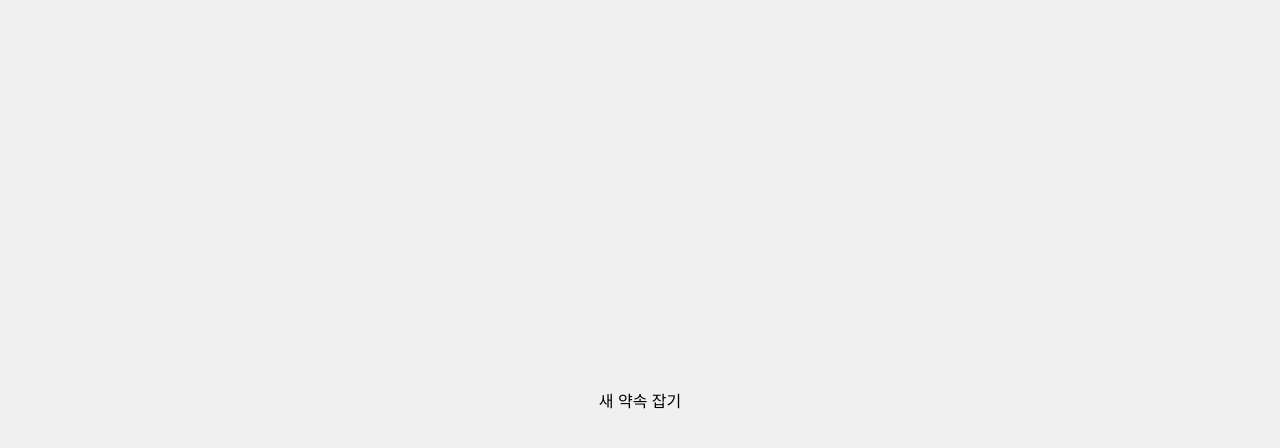
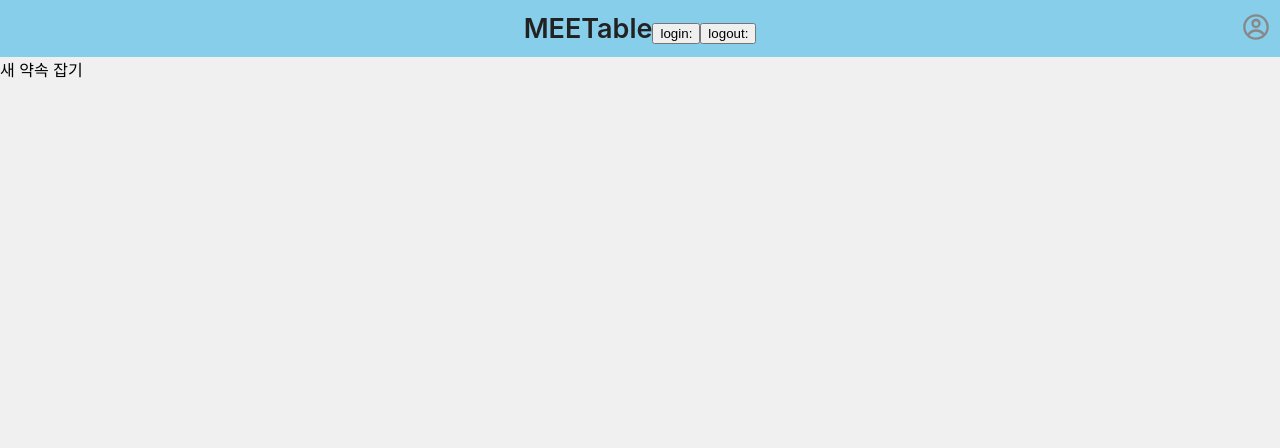
Before and after one commit to MEETable-dev/meetable-frontend, a React (Create React App) app: page / in a window 1280 px wide. Shown: the top 448 px of the page. Built offline with nearby package versions, Linux system fonts and the light colour scheme.

Commit message:
merge error edit

```diff
--- a/src/components/Layout.js
+++ b/src/components/Layout.js
@@ -15,8 +15,11 @@ import { RiSearchLine } from "react-icons/ri";
 import { TiDelete } from "react-icons/ti";
 import { IoMdArrowDropdown } from "react-icons/io";
 import { IoMdArrowDropup } from "react-icons/io";
+import { setToken } from "../store/modules/user";
+import { useAppDispatch } from "store";
 
 const Layout = () => {
+  const dispatch = useAppDispatch();
   const sidebarInitialSize = 300;
   const sidebarMinWidth = 100;
   const sidebarMaxWidth = 500;
@@ -208,6 +211,24 @@ const Layout = () => {
           </div>
           <div className={styles.headerCenter}>
             MEETable
+            <button onClick={()=>{
+              dispatch(
+                setToken('ABCD')
+              );
+            }
+              }>login:{accessToken}</button>
+              <button onClick={()=>{
+              dispatch(
+                setToken('')
+              );
+            }
+              }>logout:{accessToken}</button>
+              {/* <button onClick={()=>{
+              dispatch(
+                setToken('@@-ABCD')
+              );
+            }
+              }>testError:{accessToken}</button> */}
           </div>
           <div className={styles.headerBtnRight}>
             <div onClick={()=>{window.location.href = '/:username/allapmt';}}>{accessToken && <BsGrid size={28} color="#888888"/>}</div>
--- a/src/css/layout.module.css
+++ b/src/css/layout.module.css
@@ -1,6 +1,7 @@
 .container {
   display: flex;
   height: 100vh;
+  width: 100vw;
   flex-grow: 1;
   --color-border: #101010;
   --color-border-highlight: #888484;
@@ -284,10 +285,10 @@
 
 /* EmailAuth */
 
-.headerWrapper {
+/* .headerWrapper {
   display: none;
 }
 
 .container {
   align-items: center;
-}
+} */
```
